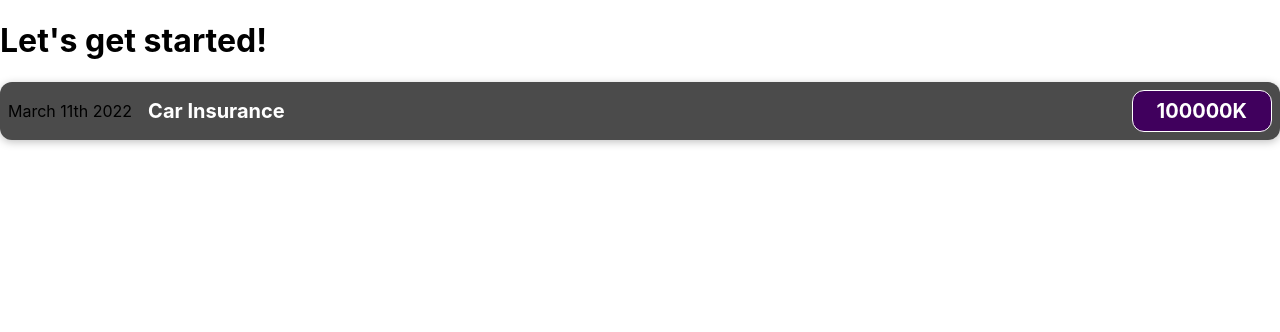
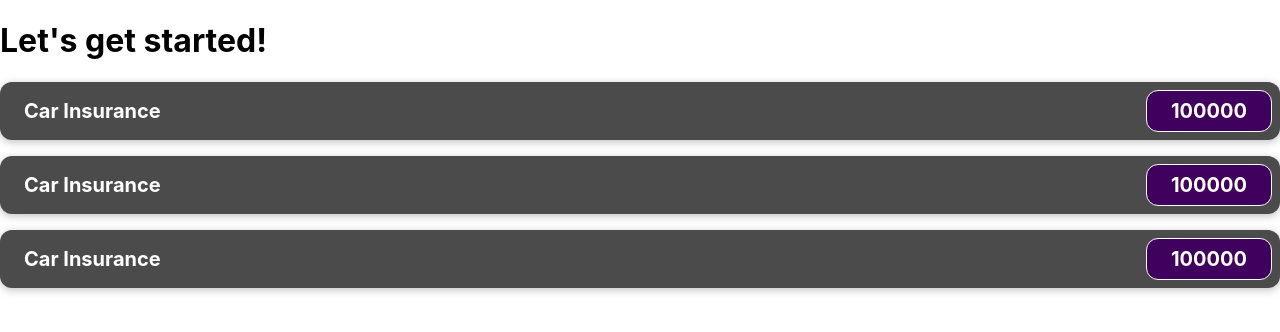
Before and after one commit to anu-pama123/React-Project, a React (Create React App) app in the folder expense-tracker-app/: page / in a window 1280 px wide. Shown: the top 332 px of the page. Built offline with nearby package versions, Linux system fonts and the light colour scheme.

Commit message:
Added: functionality to get component with dynamic data

```diff
--- a/expense-tracker-app/src/App.js
+++ b/expense-tracker-app/src/App.js
@@ -5,6 +5,8 @@ function App() {
     <div className="App">
       <h1>Let's get started!</h1>
       <ExpenseItem></ExpenseItem>
+      <ExpenseItem></ExpenseItem>
+      <ExpenseItem></ExpenseItem>
     </div>
   );
 }
--- a/expense-tracker-app/src/components/ExpenseItem.js
+++ b/expense-tracker-app/src/components/ExpenseItem.js
@@ -1,12 +1,16 @@
 import './ExpenseItem.css'
 
 function ExpenseItem() {
+    const expenseDate = new Date(2022, 2, 28);
+    const expenseTitle = 'Car Insurance '
+    const expenseAmount = 100000;
+
     return (
         <div className='expense-item'>
-            <div>March 11th 2022</div>
+            <div>{expenseDate.toISOString}</div>
             <div className='expense-item__description'>
-                <h2>Car Insurance</h2>
-                <div className='expense-item__price'>100000K</div>
+                <h2>{expenseTitle}</h2>
+                <div className='expense-item__price'>{expenseAmount}</div>
             </div>
         </div>
     );
```
